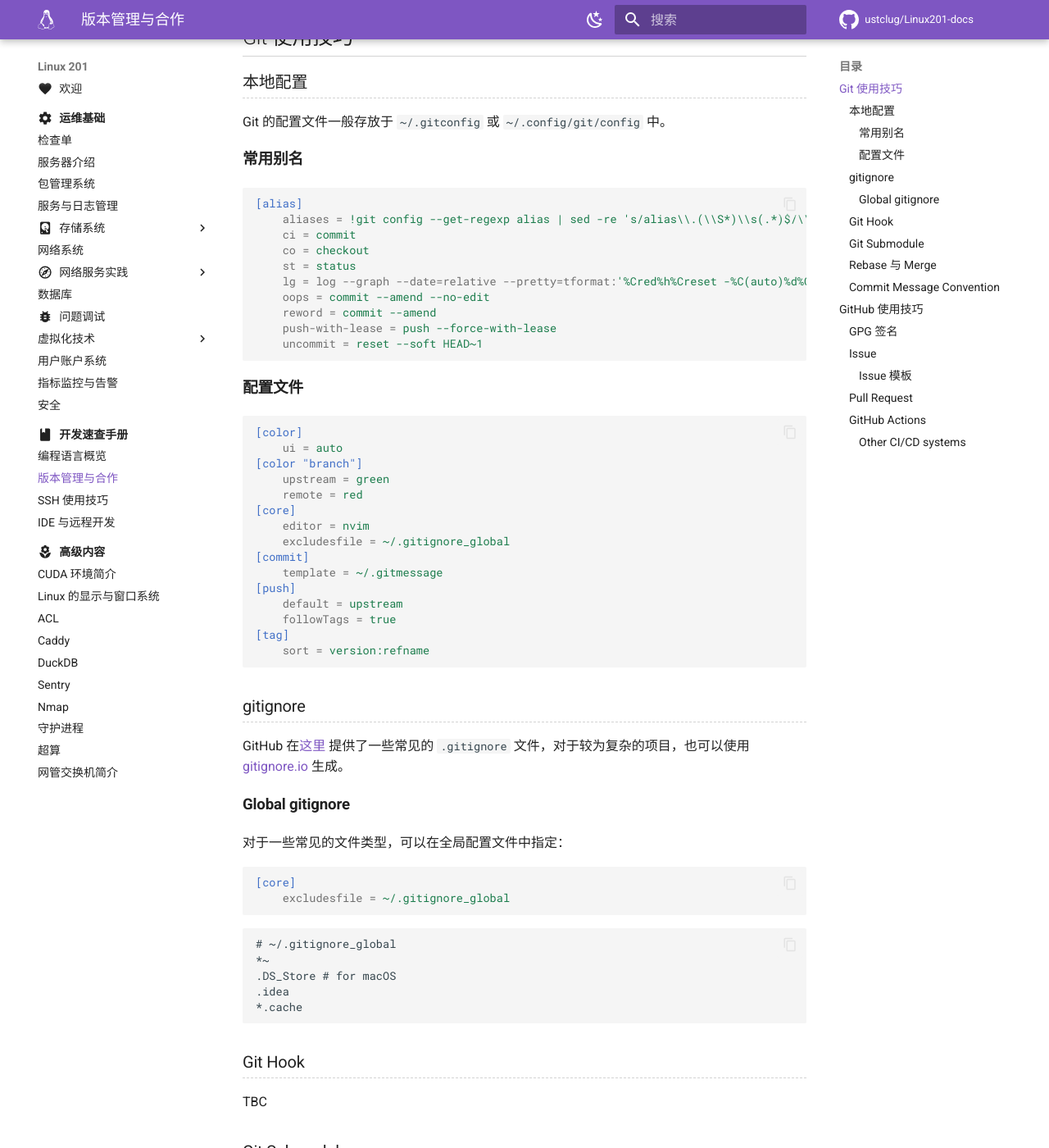
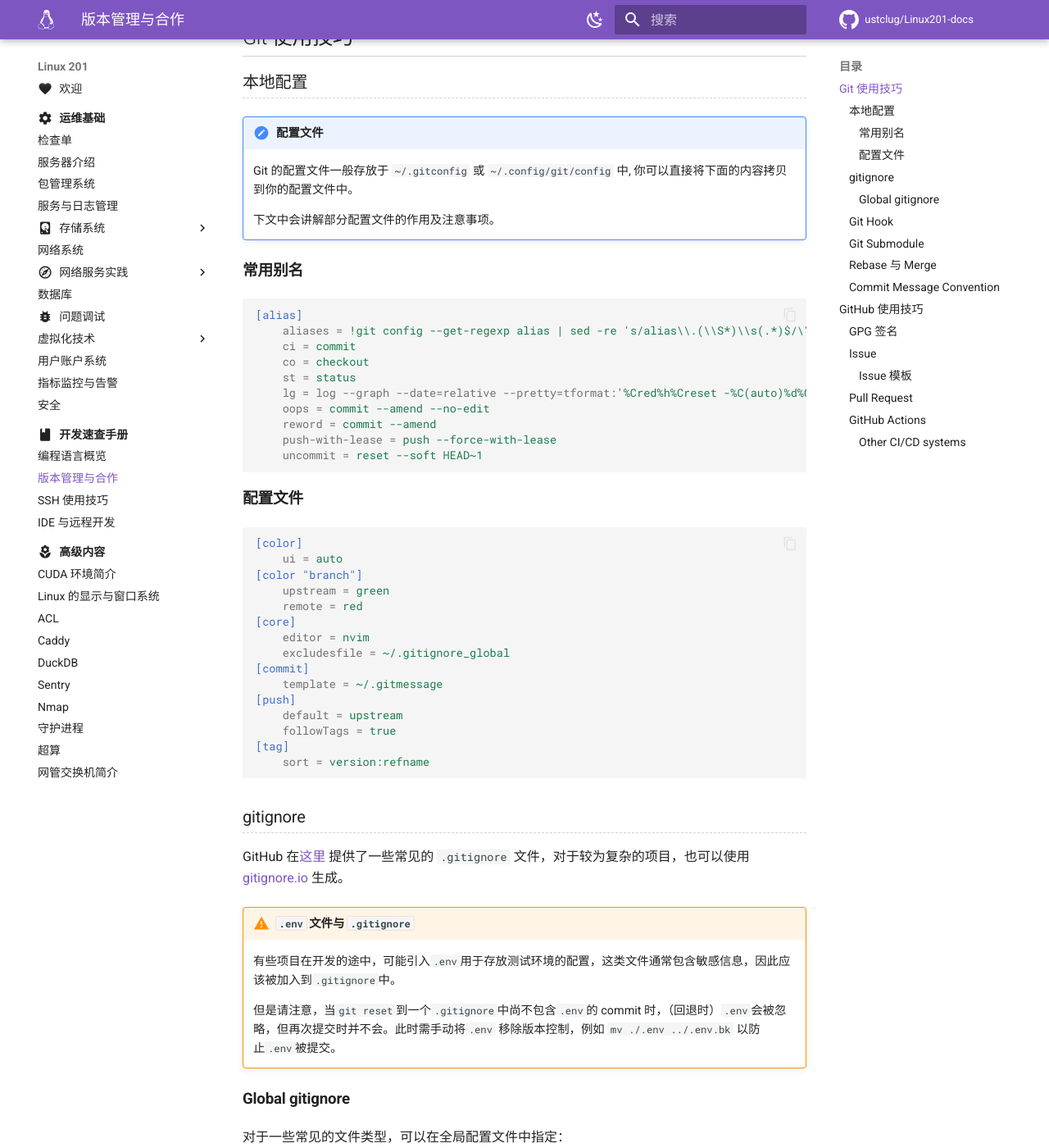
Before and after one commit to ustclug/Linux201-docs, an MkDocs documentation site: the page built from docs/dev/git.md, in a window 1280 px wide and 1400 px high, scrolled down 233 px. Shown: the whole window at 82% size. Built offline with MkDocs 1.6.1 and Material for MkDocs 9.7.7, drawn with Linux system fonts in a browser that asks for light colours; comment, search, counter and statistics services are not loaded; some of the changed text lies outside the part shown.

Commit message:
dev/git: .env & .gitignore, more hints

````diff
--- a/docs/dev/git.md
+++ b/docs/dev/git.md
@@ -6,7 +6,11 @@
 
 ### 本地配置 {#git-config}
 
-Git 的配置文件一般存放于 `~/.gitconfig` 或 `~/.config/git/config` 中。
+!!! note "配置文件"
+
+    Git 的配置文件一般存放于 `~/.gitconfig` 或 `~/.config/git/config` 中, 你可以直接将下面的内容拷贝到你的配置文件中。
+
+    下文中会讲解部分配置文件的作用及注意事项。
 
 #### 常用别名 {#git-alias}
 
@@ -46,6 +50,12 @@ Git 的配置文件一般存放于 `~/.gitconfig` 或 `~/.config/git/config` 中
 ### gitignore {#git-gitignore}
 
 GitHub 在[这里](https://github.com/github/gitignore) 提供了一些常见的 `.gitignore` 文件，对于较为复杂的项目，也可以使用[gitignore.io](https://www.gitignore.io/) 生成。
+
+!!! warning "`.env` 文件与 `.gitignore`"
+
+    有些项目在开发的途中，可能引入`.env`用于存放测试环境的配置，这类文件通常包含敏感信息，因此应该被加入到`.gitignore`中。
+
+    但是请注意，当`git reset`到一个`.gitignore`中尚不包含`.env`的 commit 时，（回退时）`.env`会被忽略，但再次提交时并不会。此时需手动将`.env` 移除版本控制，例如 `mv ./.env ../.env.bk` 以防止`.env`被提交。
 
 #### Global gitignore {#git-global-gitignore}
 
@@ -102,13 +112,17 @@ TBC
 
     值得注意的是，以上规范仅仅只是推荐，实际使用时可以根据项目的实际情况进行调整，例如本文档所存放的[仓库](https://github.com/ustclug/Linux201-docs)是一个文档类的项目，一般情况下可以直接省略掉`type`.
 
-即便不严格遵循上述规范，设置一个 commit message 模板也是非常有用的，例如，可以将 [这里的例子](https://gist.github.com/lisawolderiksen/a7b99d94c92c6671181611be1641c733#template-file) 添加到 `~/.gitmessage`：
+!!! note "Commit Message 模板"
 
-```ini
-# ~/.gitconfig
-[commit]
-    template = ~/.gitmessage
-```
+    即便不严格遵循上述规范，设置一个 commit message 模板也是非常有用的，例如，可以将 [这里的例子](https://gist.github.com/lisawolderiksen/a7b99d94c92c6671181611be1641c733#template-file) 添加到 `~/.gitmessage`：
+
+    添加后不要忘记在首行添加空行，这样 `git commit` 时无需新建一行。
+
+    ```ini
+    # ~/.gitconfig
+    [commit]
+        template = ~/.gitmessage
+    ```
 
 ## GitHub 使用技巧
 
````
